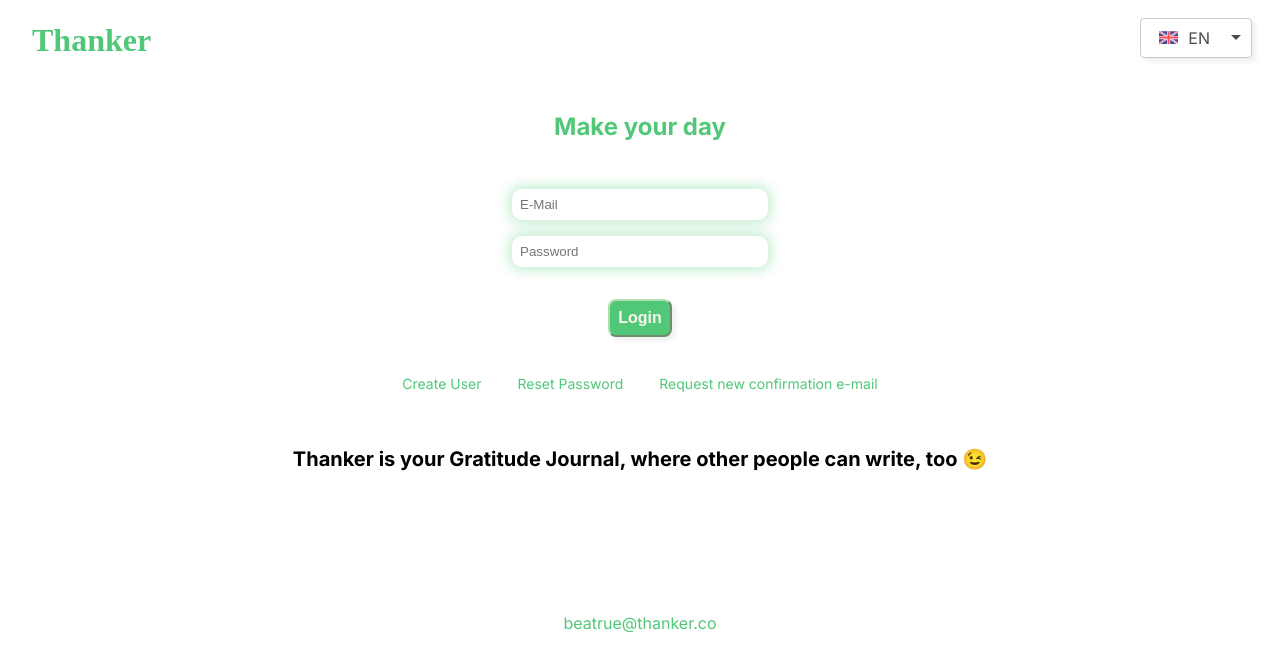
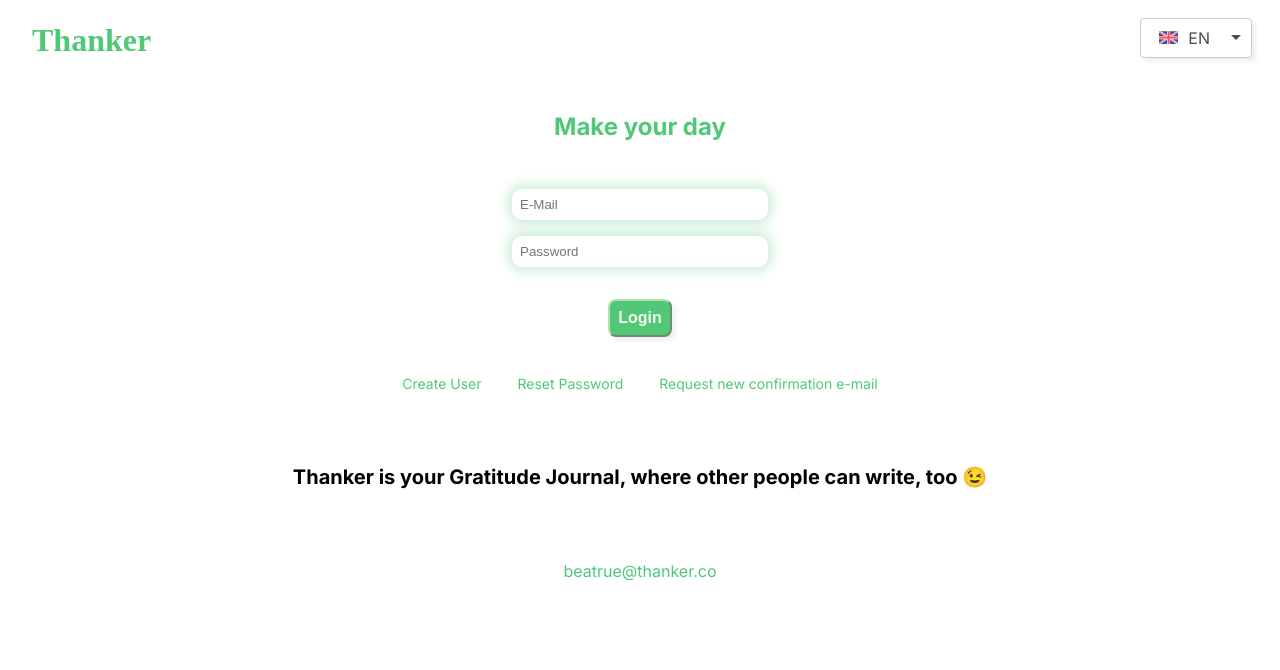
Before and after one commit to guiromans/thanker-frontend, a React (Create React App) app: page / in a window 1280 px wide. Shown: the top 670 px of the page. Built offline with nearby package versions, Linux system fonts and the light colour scheme; a web font is replaced by a local one.

Commit message:
Code polish

```diff
--- a/src/CreateUserPage.tsx
+++ b/src/CreateUserPage.tsx
@@ -3,7 +3,6 @@ import { UserService } from "./services/UserService";
 import { CreateUserRequest } from "./model/UserModel";
 import { ErrorResponse } from "./model/ErrorResponse";
 import { CREATE, CREATE_USER, ERRORS_IN_FORM, ERROR_ACCEPT_TERMS_AND_CONDITIONS, ERROR_EMAIL_NOT_EMPTY, ERROR_HANDLE_NOT_EMPTY, ERROR_NAME_NOT_EMPTY, ERROR_PASSWORD_AND_CONFIRMATION_NOT_MATCHING, ERROR_PASSWORD_NOT_EMPTY, ERROR_PASSWORD_RULES, Language, REGISTER_CONFIRM_PASSWORD, REGISTER_EMAIL, REGISTER_HANDLE, REGISTER_NAME, REGISTER_PASSWORD, TERMS_AND_CONDITIONS, TranslationService, USER_CREATED_TEXT } from "./services/TranslationService";
-import { ThankerIntro } from "./cards/ThankerIntro";
 import { useSnackbar } from "notistack";
 import './style/CreateUser.css';
 import { Loader } from "./cards/Loader";
@@ -230,7 +229,6 @@ export const CreateUserPage = (props: CreateUserProps) => {
             {loading && <Loader size="small" />}
             <br/>
             <br/>
-            <ThankerIntro />
             {createdText}
         </div>
     )
--- a/src/style/Intro.css
+++ b/src/style/Intro.css
@@ -1,5 +1,6 @@
 .intro {
-    margin-bottom: 142px;
+    margin-top: 72px;
+    margin-bottom: 72px;
     margin-left: 64px;
     margin-right: 64px;
     font-size: 20px;
```
